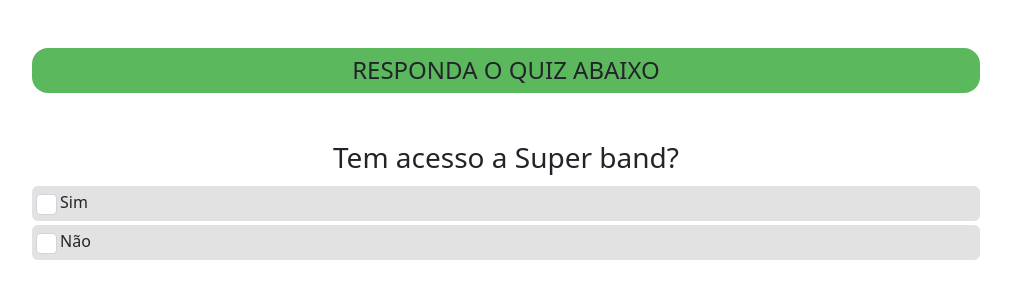
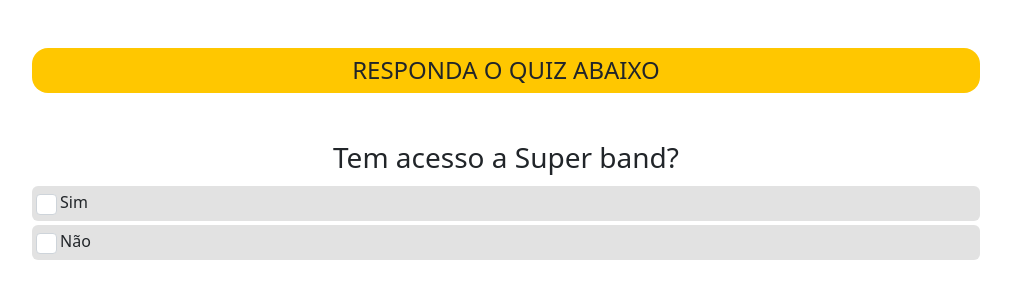
Before and after one commit to LucasAdriSilva/BW-New, a Flask app: page / in a window 1280 px wide. Shown: the part 51-351 px from the top of the page, without its empty margins (134-1145 px from the left). Run offline with Flask 2, Linux system fonts and the light colour scheme; some libraries are stand-ins or nearby versions.

Commit message:
style(BW): Alteração de cor

```diff
--- a/base/assets/css/main.css
+++ b/base/assets/css/main.css
@@ -134,7 +134,6 @@ body {
 
 .bg-quiz{
   background-color: rgb(255, 199, 0);
-  background-color: #5cb85c;
 }
 
 .bg-orange {
```
